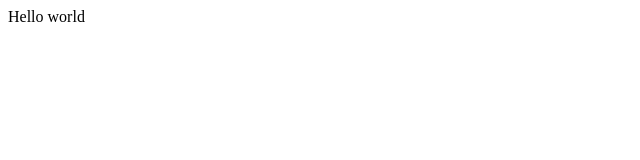
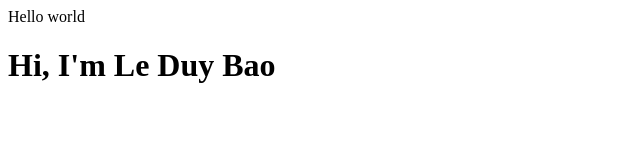
Before and after one commit to leduybao1410/duybao1410-demo, a plain HTML site: page index.html in a window 1280 px wide. Shown: the whole page, without its empty margins (0-640 px from the left). Drawn offline with Linux system fonts and the light colour scheme.

Commit message:
Update index.html

```diff
--- a/index.html
+++ b/index.html
@@ -1 +1,2 @@
 <p>Hello world</p>
+<h1>Hi, I'm Le Duy Bao</h1>
```
